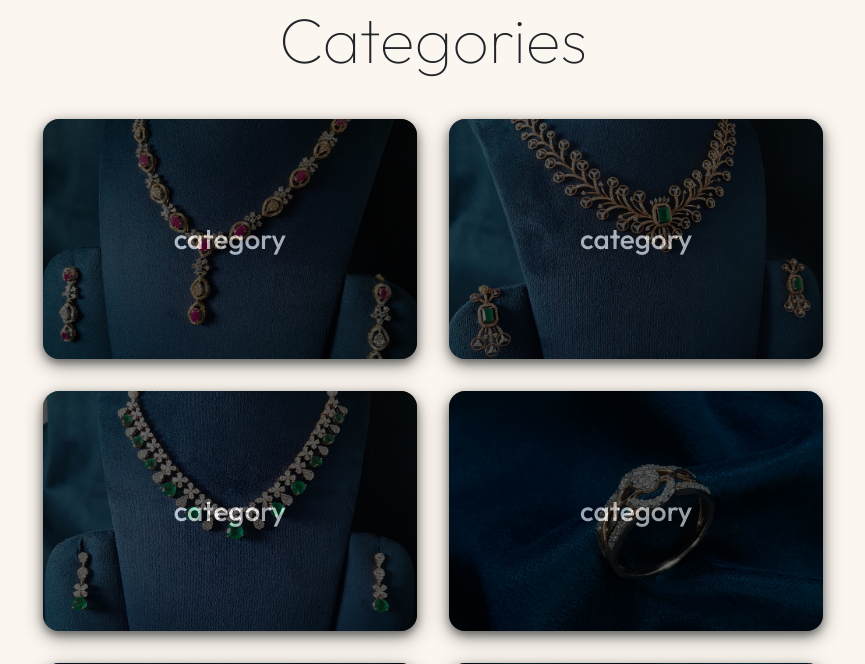
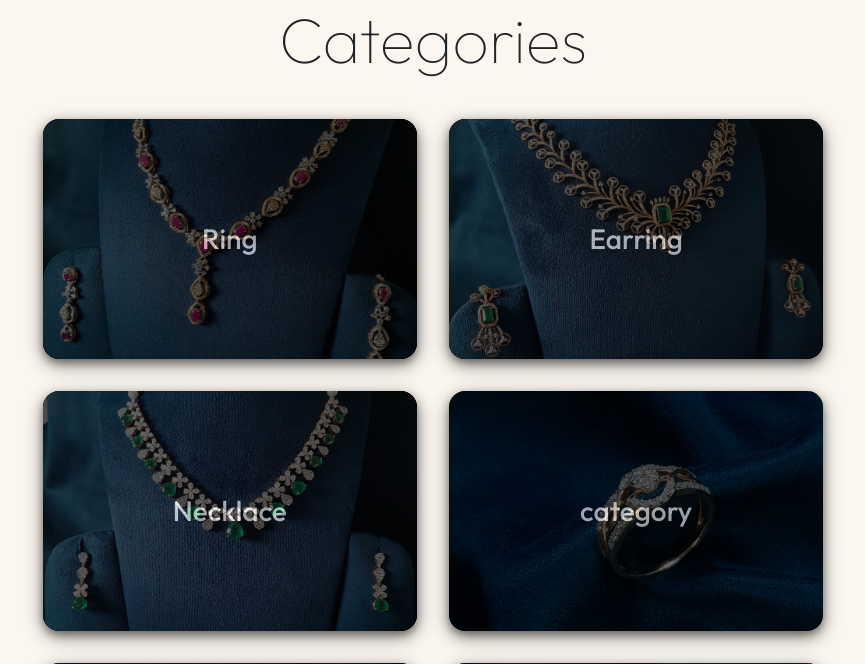
Before and after one commit to RobinDoughnut/pearl-oasis, a PHP site: page /php/index.php in a window 1280 px wide. Shown: the part 782-1446 px from the top of the page, without its empty margins (207-1072 px from the left). Run offline with PHP 8.4, Linux system fonts and the light colour scheme; some libraries are stand-ins or nearby versions.

Commit message:
changed hoem

```diff
--- a/css/style.css
+++ b/css/style.css
@@ -13,7 +13,35 @@
   /* outline: 1px solid red; */
   /* Helps you visualize the boundaries of each element */
 }
+.box {
+    position: relative;
+    display: block;
+    text-decoration: none;
+    color: inherit;
+    transition: transform 0.3s ease;
+}
 
+.box:hover {
+    transform: scale(1.05);
+}
+
+/* .box::after {
+    content: "View";
+    position: absolute;
+    top: 50%;
+    left: 50%;
+    transform: translate(-50%, -50%);
+    opacity: 0;
+    transition: opacity 0.3s ease;
+    background-color: rgba(0, 0, 0, 0.5);
+    color: white;
+    padding: 10px;
+    border-radius: 5px;
+} */
+
+.box:hover::after {
+    opacity: 1;
+}
 html,
 body {
   overflow-x: hidden;
--- a/php/index.php
+++ b/php/index.php
@@ -1,5 +1,7 @@
 
-<?php require "../includes/session.security.php"?>
+<?php require "../includes/session.security.php"
+    //   require "../includes/getData.php";
+?>
 <!DOCTYPE html>
 <html>
 
@@ -7,6 +9,7 @@
     <meta charset="utf-8" />
     <meta name="viewport" content="width=device-width,initial-scale=1.0">
     <meta name="apple-mobile-web-app-capable" content="yes">
+    <meta name="mobile-web-app-capable" content="yes">
     <link rel="stylesheet" href="https://cdnjs.cloudflare.com/ajax/libs/font-awesome/6.6.0/css/all.min.css" />
     <link href="https://cdn.jsdelivr.net/npm/bootstrap@5.3.3/dist/css/bootstrap.min.css" rel="stylesheet"
         integrity="sha384-QWTKZyjpPEjISv5WaRU9OFeRpok6YctnYmDr5pNlyT2bRjXh0JMhjY6hW+ALEwIH" crossorigin="anonymous">
@@ -73,17 +76,25 @@
             <div class="category-grid">
 
                 <div class="box">
-                    <h3> category</h3>
+                    <a href="products.php#ring" class="box">
+                    <h3> Ring</h3>
                     <img class="category-img" src="../img/n-2.jpg" alt="">
+                    </a>
+
                 </div>
                 <div class="box">
 
-                    <h3> category</h3>
+                    <a href="products.php#earring" class="box">
+                    <h3> Earring</h3>
                     <img class="category-img" src="../img/n-3.jpg" alt="">
+                    </a>
                 </div>
                 <div class="box">
-                    <h3> category</h3>
+
+                    <a href="products.php?id=necklace " class="box">
+                    <h3> Necklace</h3>
                     <img class="category-img" src="../img/n-4.jpg" alt="">
+                    </a>
 
                 </div>
                 <div class="box">
@@ -107,6 +118,10 @@
 
 
 
+
+
+
+            </div>
 
 
 
--- a/php/products.php
+++ b/php/products.php
@@ -71,7 +71,7 @@ require  "../includes/session.security.php"?>
 
                 <div style="margin-top: 32px;">
                     <div style="display:flex; justify-content:center;">
-                        <h3><?php echo ucwords($category[$index]); ?></h3>
+                        <h3 id = "<?php $category[$index] ?>"><?php echo ucwords($category[$index]); ?></h3>
 
                     </div>
                     <div id="carouselExampleControls-<?php echo $j; ?>" class="carousel slide" data-bs-ride="carousel">
```
Also changed, not shown: 1 other file.
